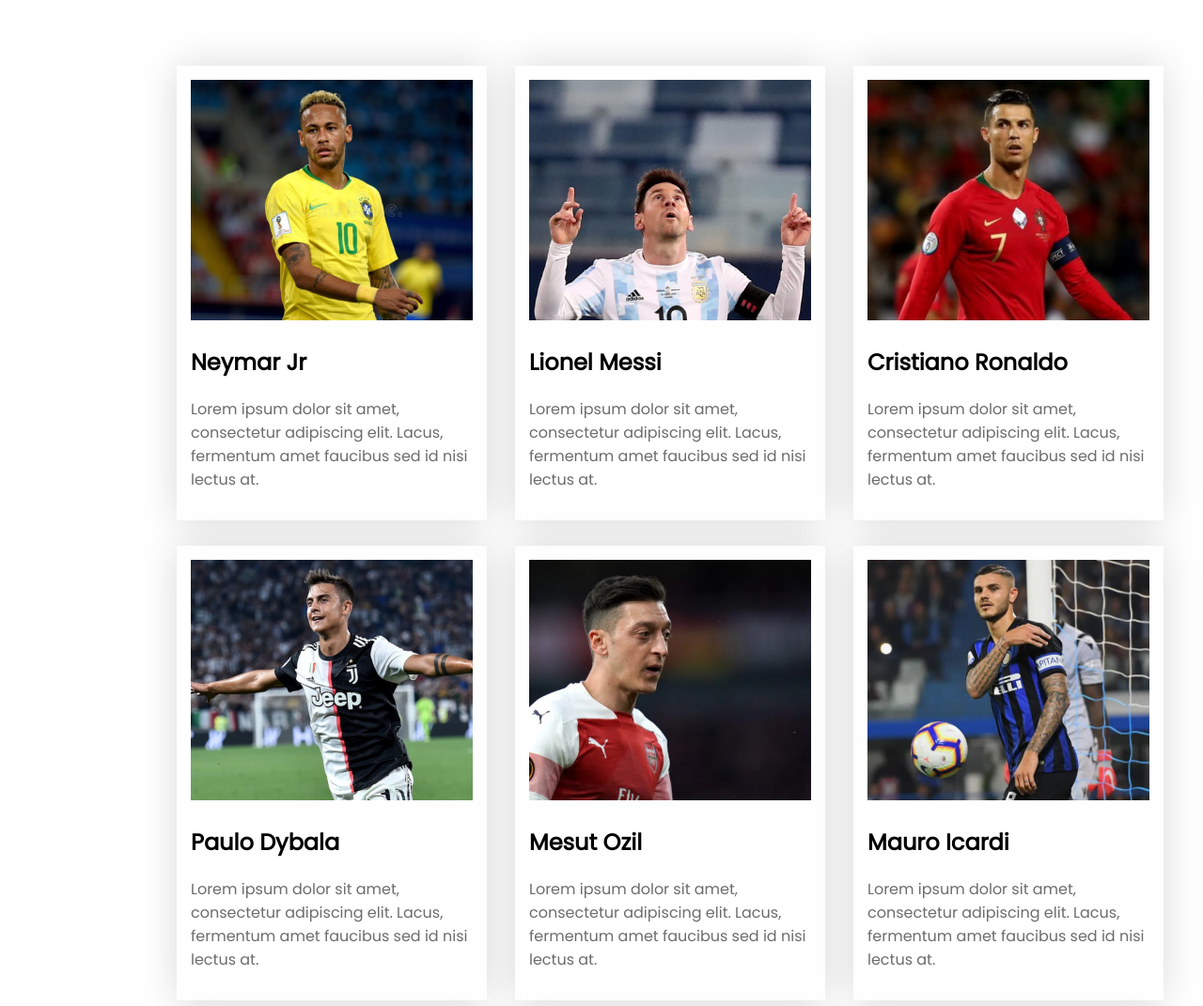
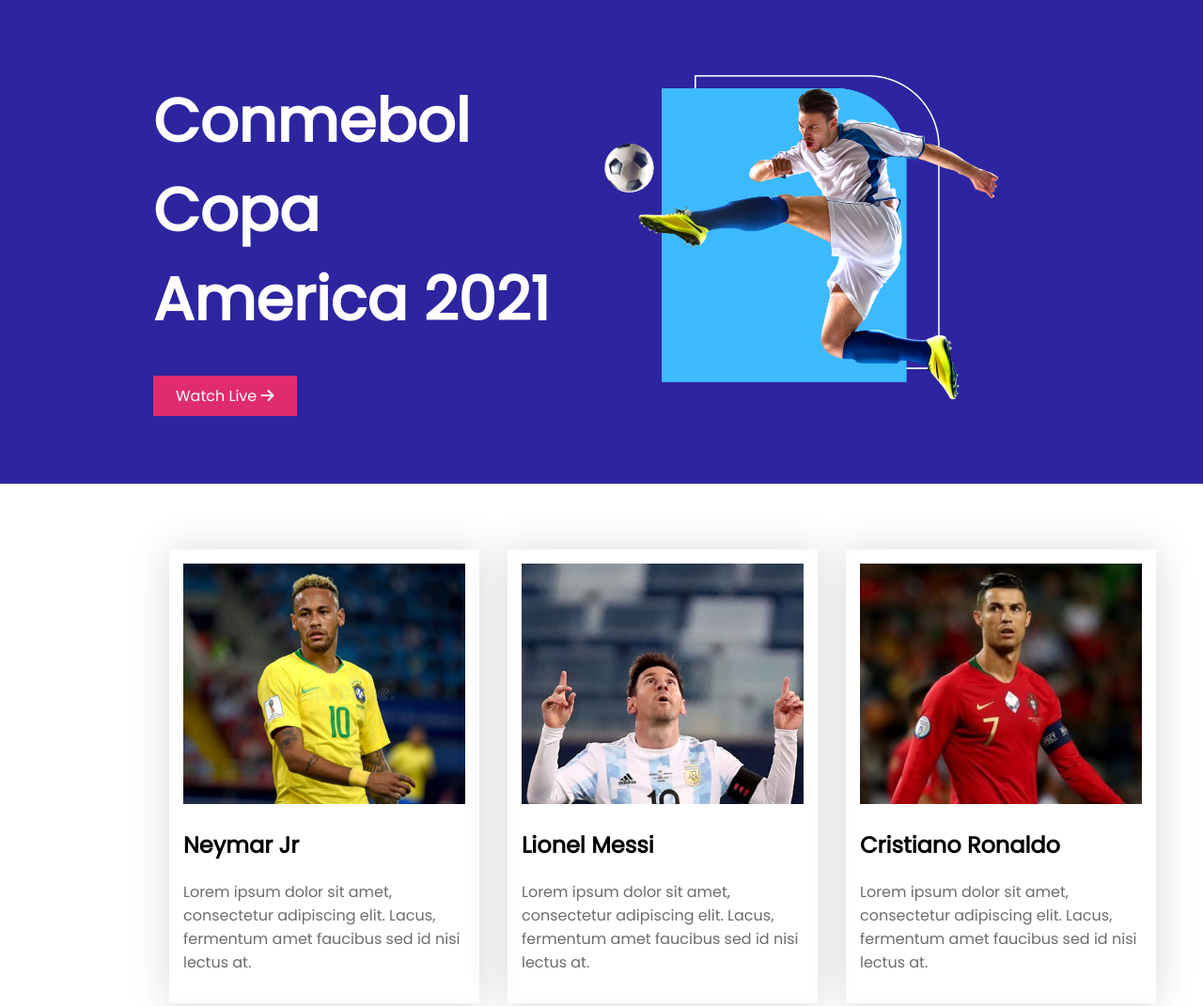
Before and after one commit to SA-Shaon/responsive-football, a plain HTML site: page index.html in a window 1280 px wide. Shown: the top 1071 px of the page at 94% size. Drawn offline with Linux system fonts and the light colour scheme.

Commit message:
top banner done

```diff
--- a/index.html
+++ b/index.html
@@ -16,6 +16,17 @@
 </head>
 
 <body>
+    <header>
+        <div class="header-container">
+            <div class="header-text half-width">
+                <h1>Conmebol Copa America 2021</h1>
+                <a href="#" class="btn-watch">Watch Live <i class="fas fa-arrow-right"></i></a>
+            </div>
+            <div class="header-img half-width">
+                <img src="images/banner.png" alt="">
+            </div>
+        </div>
+    </header>
     <main>
         <section class="container">
             <div class="players">
@@ -148,7 +159,7 @@
                     <i class="fab fa-linkedin-in"></i>
                     <i class="fab fa-staylinked"></i>
                 </div>
-                <footer> Copyright © 2022 Football</footer>
+                <footer> Copyright <i class="far fa-copyright"></i> 2022 Football</footer>
             </div>
         </section>
     </main>
--- a/style.css
+++ b/style.css
@@ -1,9 +1,37 @@
 body{
     font-family: 'Poppins', sans-serif;
+    margin:0;
 }
 p{
     color:#6C6C6C;
 }
+header{
+    background-color: #2D25A0;
+    color: white;
+}
+header h1{
+    margin-top:0px;
+    font-size: 64px;
+}
+.header-container{
+    display: flex;
+    align-items: center;
+    padding:80px 110px;
+}
+.half-width{
+    width:40%;
+    padding-left: 5%;
+}
+.btn-watch{
+    background-color: #E02C6D;
+    color: white;
+    padding: 10px 24px;
+    text-decoration: none;
+}
+.header-img img{
+    width:100%;
+}
+/* player section styles  */
 .players{
     display: grid;
     grid-template-columns: repeat(3,1fr);
@@ -19,6 +47,7 @@ p{
     width: 300px;
     height: 256px;
 }
+ /* footer section styles  */
 .footer-section{
     display: flex;
     flex-direction: column;
@@ -37,6 +66,6 @@ p{
     font-size: 32px;
     margin-left: 14px;
 }
-footer{
+footer, footer .fab, .far{
     font-size:18px;
 }
```
